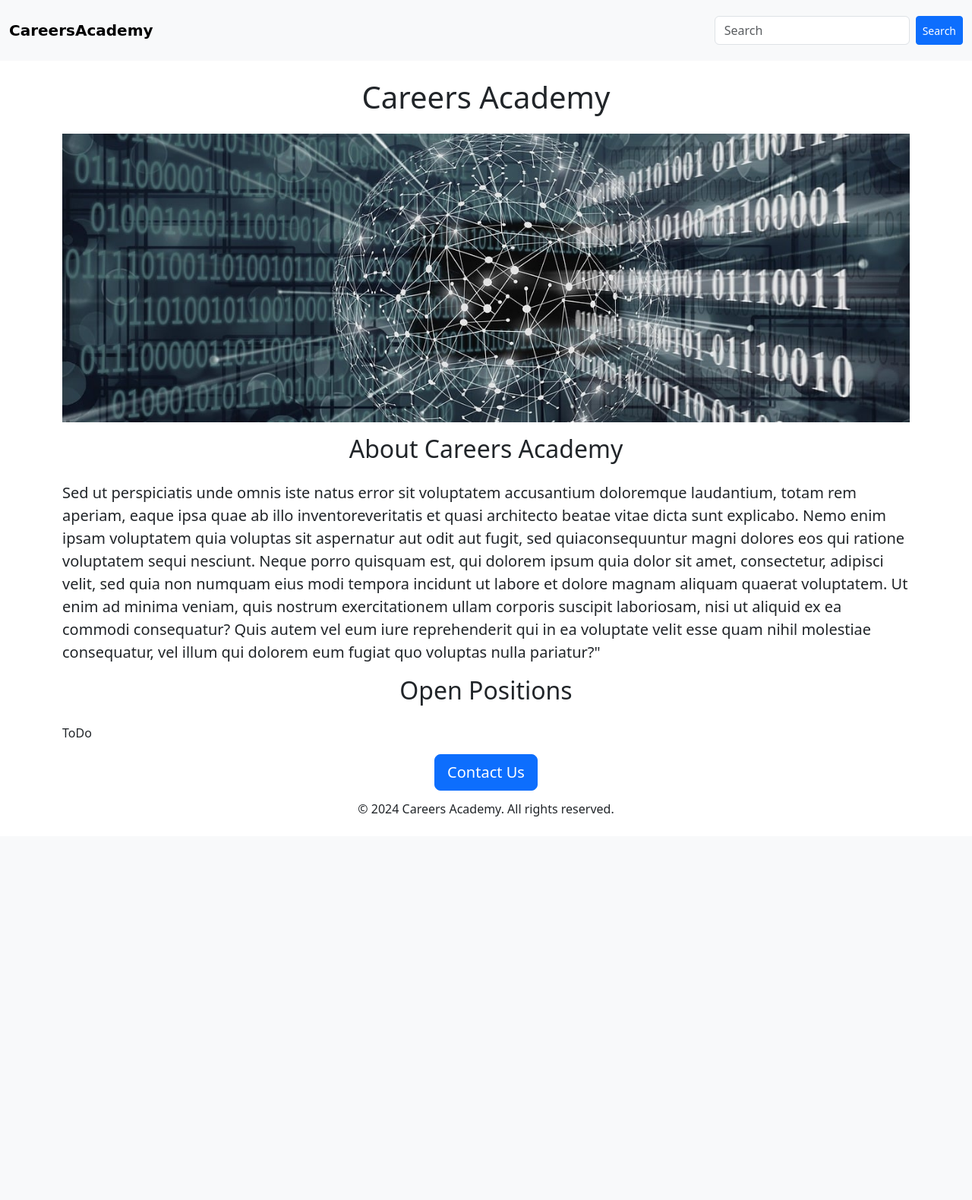
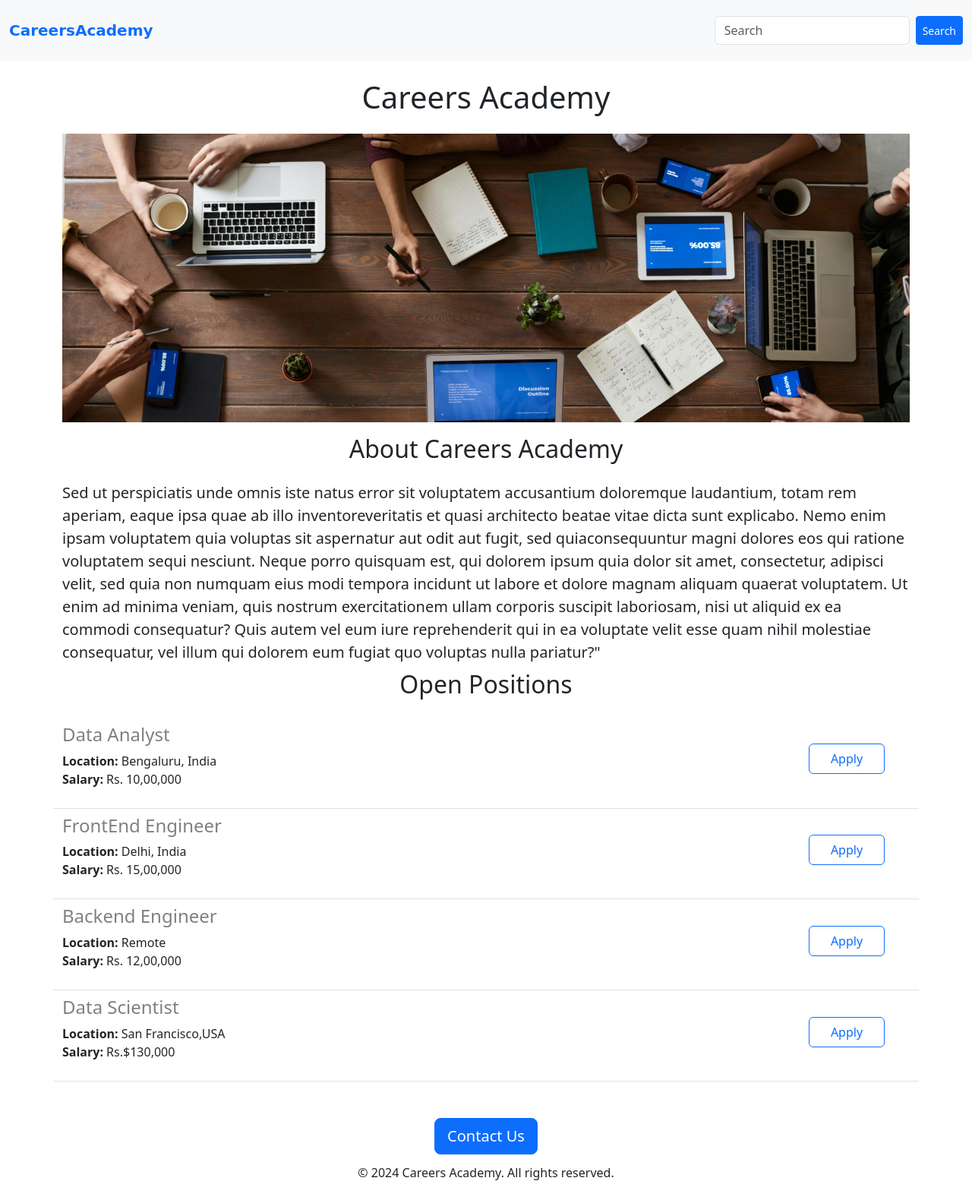
Before and after one commit to VarshaShetty28/careers-Website, a Flask app: page / in a window 1280 px wide. Shown: the whole page at 76% size. Before the commit the page ends 1075 px from the top, so only its background shows below. Run offline with Flask 3, Linux system fonts and the light colour scheme.

Commit message:
commit
commit

```diff
--- a/app.py
+++ b/app.py
@@ -1,8 +1,39 @@
-from flask import Flask,render_template
+from flask import Flask,render_template,jsonify
 app=Flask(__name__)
+Jobs=[
+  #Job list ,inside list the set of dictionaries are there
+  {
+    'id':1,
+    'title':'Data Analyst',
+    'location':'Bengaluru, India',
+    'salary':'Rs. 10,00,000'
+  },
+  {
+    'id':2,
+    'title':'FrontEnd Engineer',
+    'location':'Delhi, India',
+    'salary':'Rs. 15,00,000'
+  },
+  {
+    'id':3,
+    'title':'Backend Engineer',
+    'location':'Remote',
+    'salary':'Rs. 12,00,000'
+  },
+  {
+    'id':4,
+    'title':'Data Scientist',
+    'location':'San Francisco,USA',
+    'salary':'Rs.$130,000'
+  },
+]
+#in html endpoint
 @app.route("/")
-def hello_world():
-  return render_template('home.html')
-
+def carrers_web():
+  return render_template('home.html',JOBS=Jobs)
+#In json endpoint
+@app.route("/api/jobs")
+def list_jobs():
+  return jsonify(Jobs) #json is just js objects ,rest API,json Api,Api end point means web server returning some info not just as html verson can also retutrn in the  or of json if we put / with the router name given here its jobs
 if __name__=='__main__':
   app.run(host="0.0.0.0",debug=True)
--- a/templates/home.html
+++ b/templates/home.html
@@ -19,15 +19,17 @@
         font-weight:bold;
         font-family: cursive;
       }
-      .btn btn-outline-success{
-      background-color: blue;
+      p {
+        margin-top: 0; /* Remove top margin */
+        margin-bottom: 0; /* Remove bottom margin */
       }
+
     </style>
   </head>
     <body>
       <nav class="navbar bg-body-tertiary">
         <div class="container-fluid">
-          <a class="navbar-brand ">CareersAcademy</a>
+          <a class="navbar-brand " style="color:#0d6efd ">CareersAcademy</a>
           <form class="d-flex" role="search">
             <input class="form-control me-2 " type="search" placeholder="Search" aria-label="Search">
             <button class="btn btn-primary btn-sm" type="submit">Search</button>
@@ -36,13 +38,18 @@
       </nav>
       <div class="container">
              <h1 class="text-center mt-4 mb-4"> Careers Academy </h1>
-                <img class="img-fluid" id="banner" src="https://155007be-0798-4e9d-b1f5-48ba5b7b9fad-00-3rcnpjkp1bgde.sisko.replit.dev/static/binary_code.jpg"height="320"/>
+                <img class="img-fluid" id="banner" src="https://155007be-0798-4e9d-b1f5-48ba5b7b9fad-00-3rcnpjkp1bgde.sisko.replit.dev/static/pexels-fauxels-3183150.jpg"height="320"/>
                   <h2 class="text-center mt-3 mb-4" >About Careers Academy </h2>
                     <p class="lead">Sed ut perspiciatis unde omnis iste natus error sit voluptatem accusantium doloremque laudantium, totam rem aperiam, eaque ipsa quae ab illo                            inventoreveritatis et quasi architecto beatae vitae dicta sunt explicabo. Nemo enim ipsam voluptatem quia voluptas sit aspernatur aut odit aut fugit, sed               quiaconsequuntur magni dolores eos qui ratione voluptatem sequi nesciunt. Neque porro quisquam est, qui dolorem ipsum quia dolor sit amet,                                      consectetur, adipisci velit, sed quia non numquam eius modi tempora incidunt ut labore et dolore magnam aliquam quaerat voluptatem. Ut enim                                  ad minima veniam, quis nostrum exercitationem ullam corporis suscipit laboriosam, nisi ut aliquid ex ea commodi consequatur? Quis autem vel eum iure                   reprehenderit qui in ea voluptate velit esse quam nihil molestiae consequatur, vel illum qui dolorem eum fugiat quo voluptas nulla pariatur?"</p>
       <h2 class="text-center mt-2 mb-4" >Open Positions </h2>
-      <p>ToDo </p>
+      <div>
+<!-- {{JOBS}} Ths is the way in flask used to render dynamic data into the website but it need to be templatte_rendered in app.py-->
+        {% for JOB in JOBS %}
+            {% include 'jobItem.html' %}
+        {% endfor %}
+      </div>
         <div class="text-center">
-          <button class="text-center btn btn-primary btn-lg mb-2" >Contact Us </button>
+          <button class="text-center btn btn-primary btn-lg mt-5 mb-2" >Contact Us </button>
           <p class="mb-4 mt-1">&copy;  2024 Careers Academy. All rights reserved.</p>
         </div>
       </div>
--- /dev/null
+++ b/templates/jobItem.html
@@ -0,0 +1,14 @@
+<div class="border-bottom row " style="padding-bottom:10px">
+  <div class="col-10">
+    <h4 style="color:grey" class="mt-2 mb-2">{{ JOB['title'] }}</h4>
+    <p><b>Location:</b> {{ JOB['location'] }}</p>
+
+    {% if 'salary' in JOB %}
+    <p class="mt-0 mb-3"><b>Salary:</b> {{ JOB['salary'] }}</p>
+    {% endif %}
+  </div>
+
+  <div class="col-2 d-flex justify-content-center align-items-center"> <!-- Flexbox added here -->
+    <button type="button" class="btn btn-outline-primary" style="height:40px; width:100px;">Apply</button>
+  </div>
+</div>
```
Also changed, not shown: static/pexels-fauxels-3183150.jpg (added).
